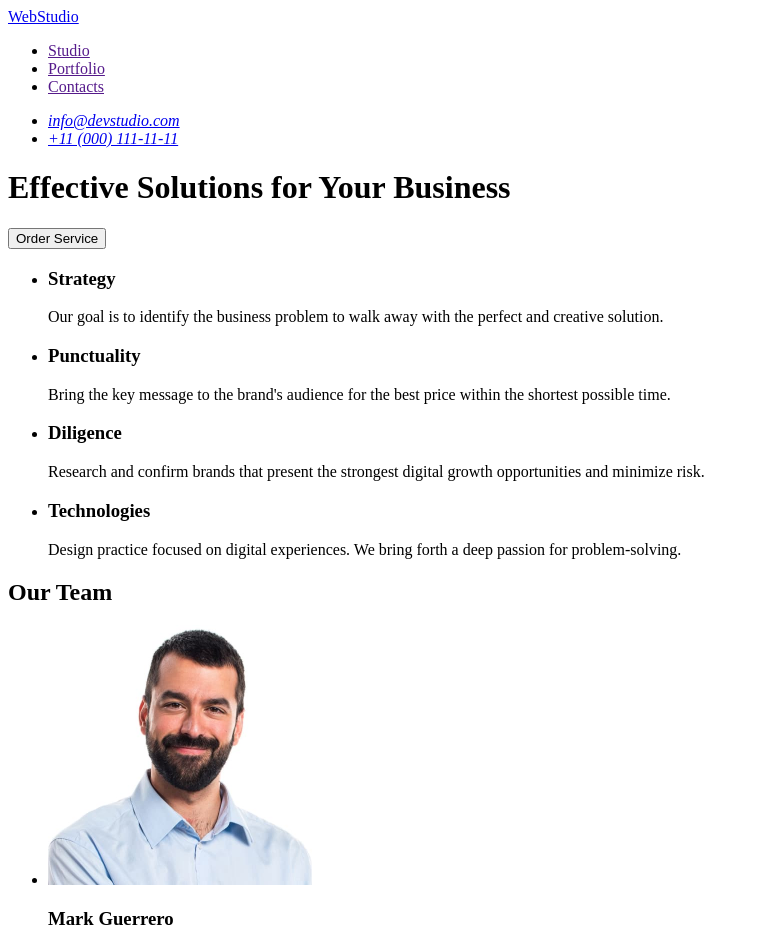
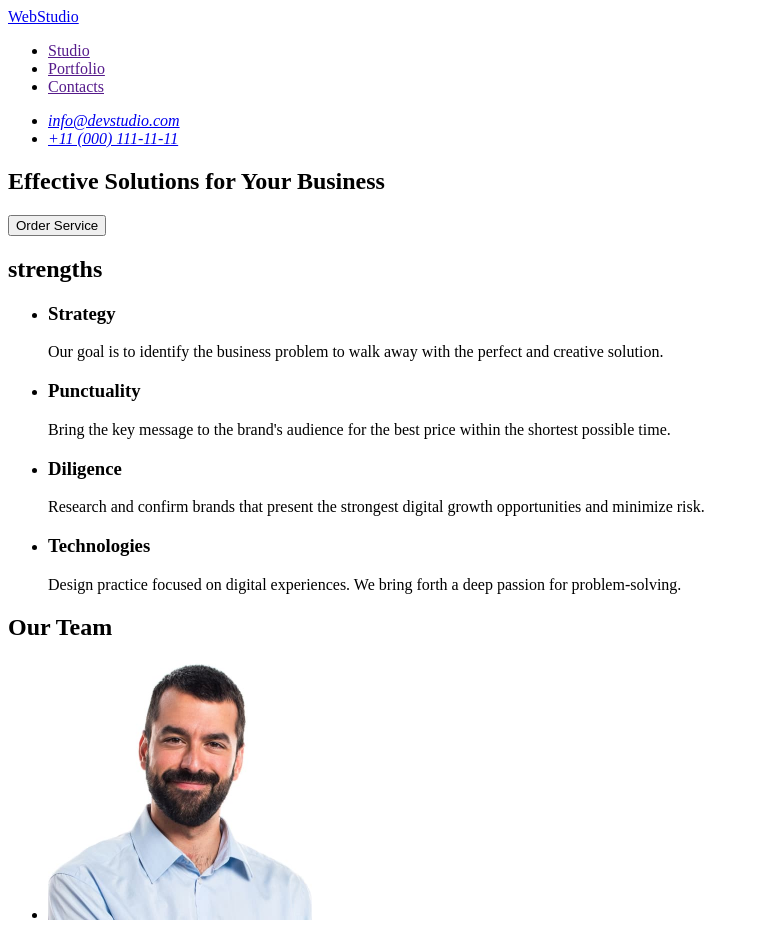
Before and after one commit to 2024gloria/goit-markup-hw-01, a plain HTML site: page index.html in a window 1280 px wide. Shown: the top 933 px of the page, without its empty margins (0-759 px from the left). Drawn offline with Linux system fonts and the light colour scheme.

Commit message:
add markup main and footer

```diff
--- a/index.html
+++ b/index.html
@@ -23,9 +23,12 @@
       </address>
     </header>
     <main>
-      <h1>Effective Solutions for Your Business</h1>
-      <button type="button">Order Service</button>
       <section>
+        <h1>Effective Solutions for Your Business</h1>
+        <button type="button">Order Service</button>
+      </section>
+      <section>
+        <h2>strengths</h2>
         <ul>
           <li>
             <h3>Strategy</h3>
```
